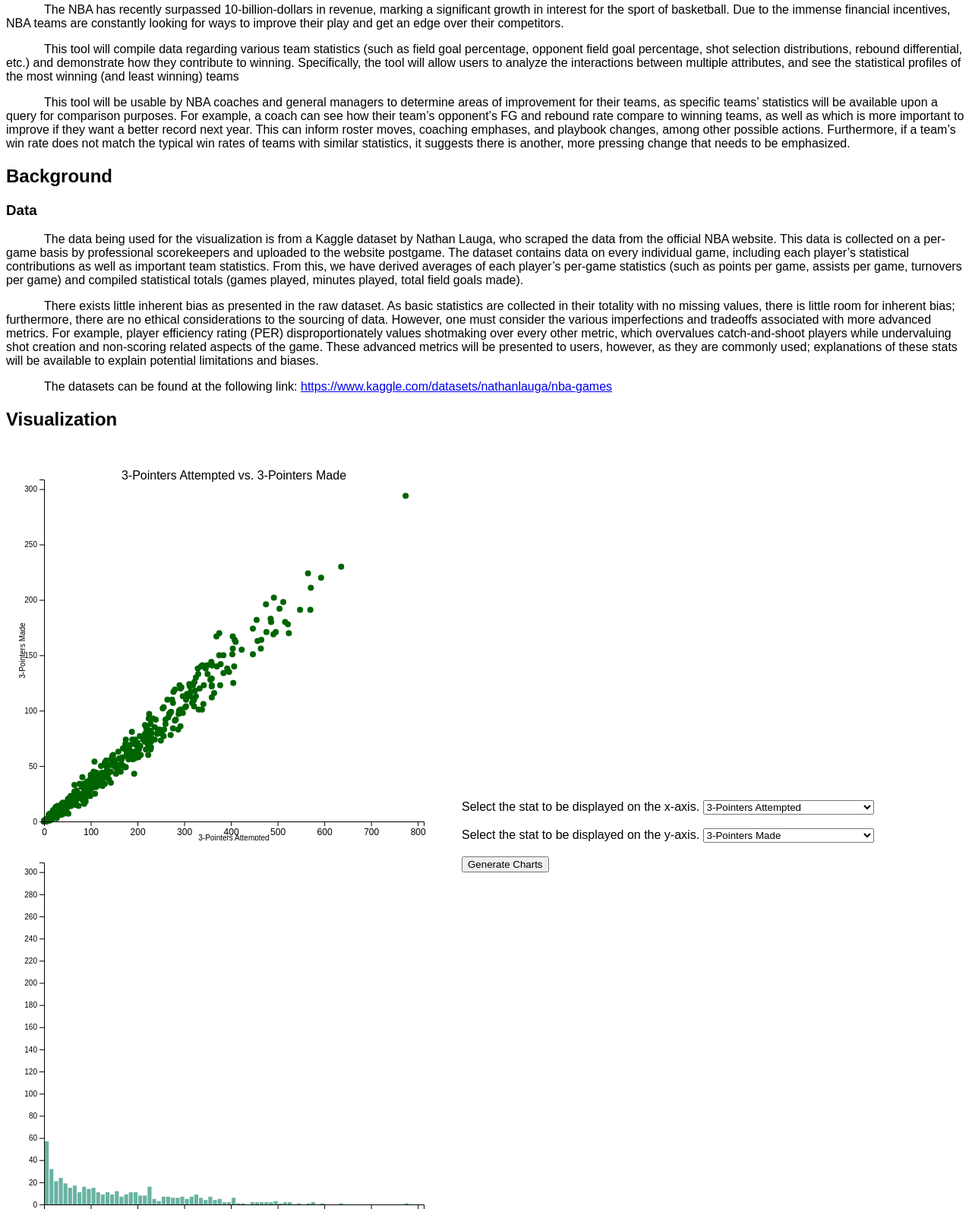
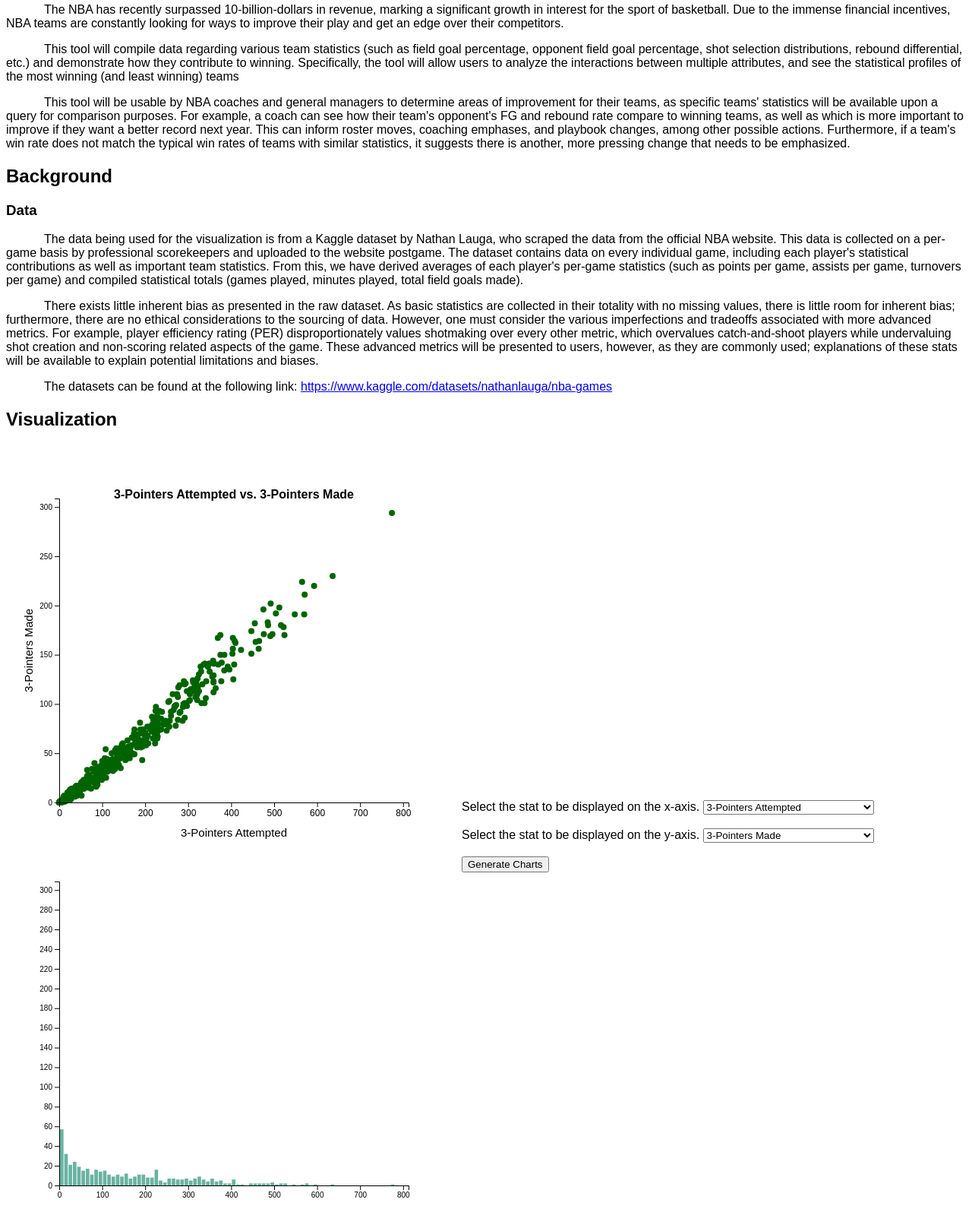
Before and after one commit to DS4200-Sec2-F22/ds4200f22-project-on-the-ball, a plain HTML site: page index.html in a window 1280 px wide. Shown: the part 300-1891 px from the top of the page at 76% size. Drawn offline with Linux system fonts and the light colour scheme.

Commit message:
formatting complete

```diff
--- a/index.html
+++ b/index.html
@@ -37,13 +37,13 @@
             analyze the interactions between multiple attributes, and see the
             statistical profiles of the most winning (and least winning) teams</p>
         <p>This tool will be usable by NBA coaches and general managers
-            to determine areas of improvement for their teams, as specific teams’
+            to determine areas of improvement for their teams, as specific teams'
             statistics will be available upon a query for comparison purposes.
-            For example, a coach can see how their team’s opponent’s FG and
+            For example, a coach can see how their team's opponent's FG and
             rebound rate compare to winning teams, as well as which is more
             important to improve if they want a better record next year. This can
             inform roster moves, coaching emphases, and playbook changes,
-            among other possible actions. Furthermore, if a team’s win rate
+            among other possible actions. Furthermore, if a team's win rate
             does not match the typical win rates of teams with similar statistics,
             it suggests there is another, more pressing change that needs to be
             emphasized. </p>
@@ -61,9 +61,9 @@
                 by Nathan Lauga, who scraped the data from the official NBA
                 website. This data is collected on a per-game basis by professional
                 scorekeepers and uploaded to the website postgame. The dataset
-                contains data on every individual game, including each player’s
+                contains data on every individual game, including each player's
                 statistical contributions as well as important team statistics. From
-                this, we have derived averages of each player’s per-game statistics
+                this, we have derived averages of each player's per-game statistics
                 (such as points per game, assists per game, turnovers per game) and
                 compiled statistical totals (games played, minutes played, total field
                 goals made).</p>
--- a/main.js
+++ b/main.js
@@ -1,6 +1,6 @@
 const FRAME_HEIGHT = 500;
 const FRAME_WIDTH = 600;
-const MARGINS = {left:50, right:50, top:25, bottom:25}
+const MARGINS = {left:70, right:70, top:50, bottom:50}
 
 const VIS_HEIGHT = FRAME_HEIGHT - MARGINS.top - MARGINS.bottom;
 const VIS_WIDTH = FRAME_WIDTH - MARGINS.left - MARGINS.right;
@@ -155,6 +155,7 @@ function generateGraph(x, y) {
 						.attr("x", FRAME_WIDTH / 2)
 						.attr("y", MARGINS.top)
 						.attr("text-anchor", "middle")
+						.style("font-weight", "bold")
 						.text(statFromAbbrev(x) + " vs. " + statFromAbbrev(y));
 
 		//adding x-axis to scatterplot
@@ -167,11 +168,10 @@ function generateGraph(x, y) {
 		//adding x-axis title to scatterplot
 		SCATTERFRAME.append("text")
 						.attr("x", FRAME_WIDTH / 2)
-						.attr("y", FRAME_HEIGHT)
-						.attr("font-size", "10px")
+						.attr("y", FRAME_HEIGHT - 5)
+						.attr("font-size", "15px")
 						.attr("text-anchor", "middle")
 						.text(statFromAbbrev(x));
-
 
 		//adding y-axis to scatterplot
 		SCATTERFRAME.append("g")
@@ -185,7 +185,7 @@ function generateGraph(x, y) {
 						.attr("transform",
 							"translate(" + (MARGINS.left / 2) + "," + (FRAME_HEIGHT / 2) + ")")
 						.append("text")
-							.attr("font-size", "10px")
+							.attr("font-size", "15px")
 							.attr("text-anchor", "middle")
 							.attr('transform', 'rotate(-90)')
 							.text(statFromAbbrev(y));
```
